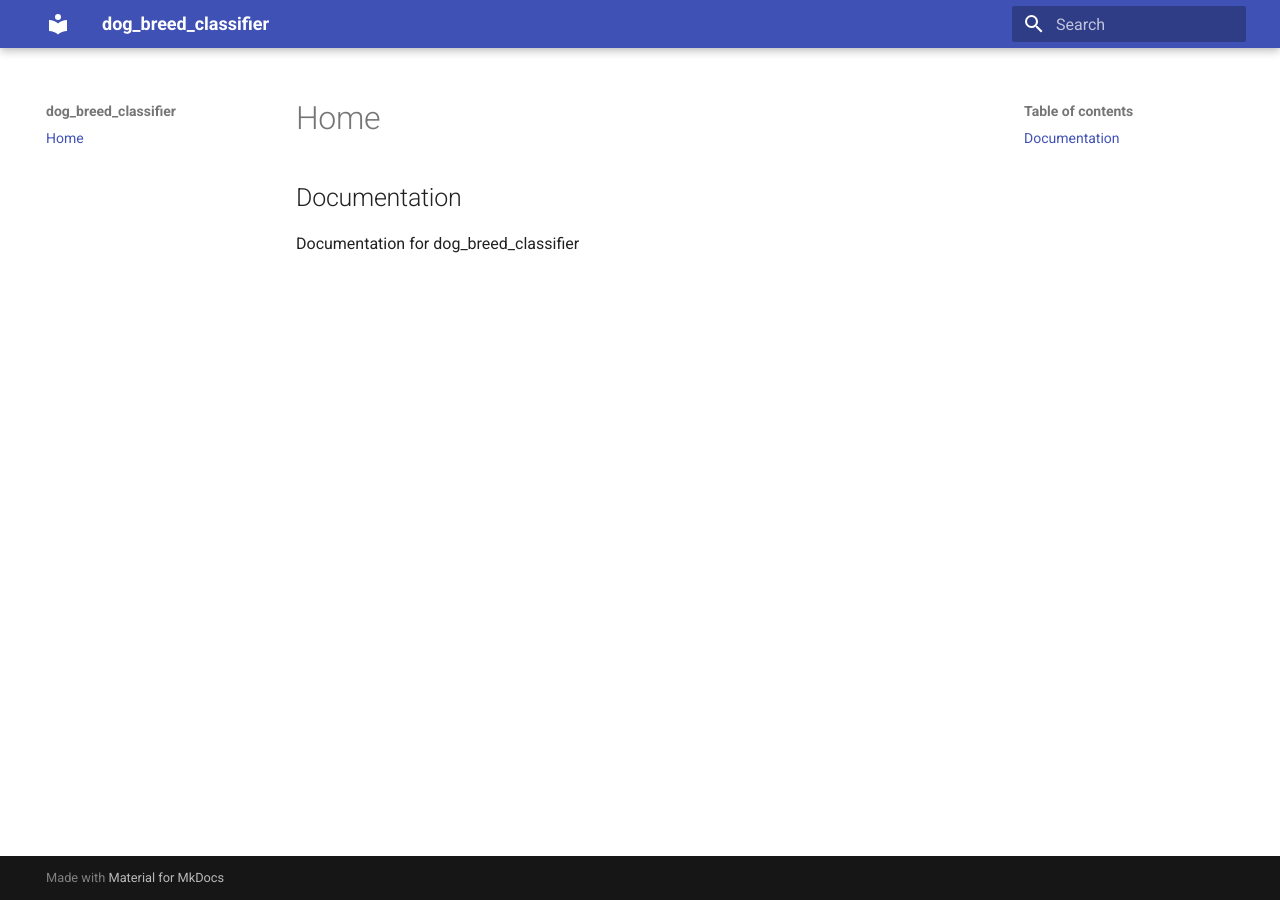
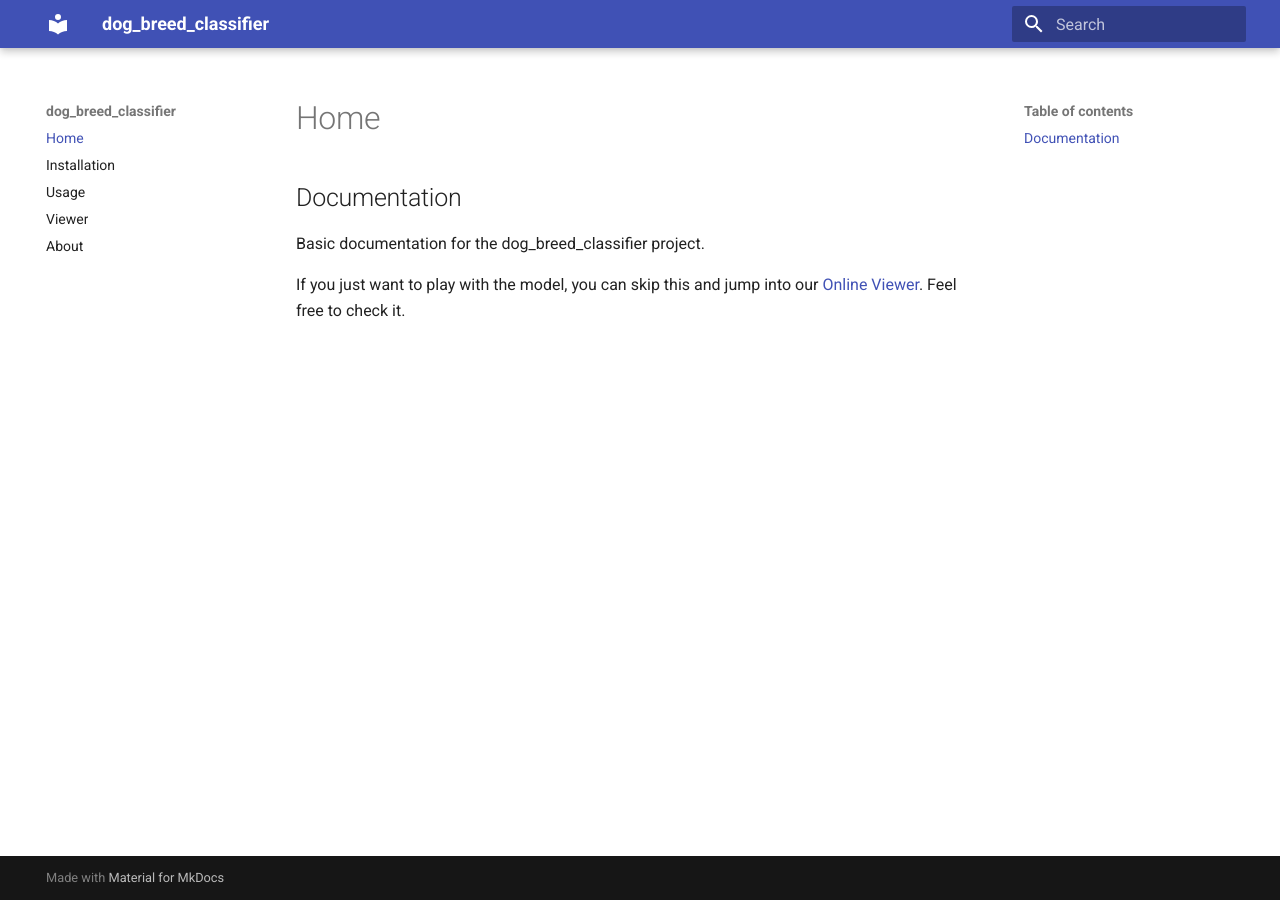
Before and after one commit to macaburguera/WeVibeMLops, an MkDocs documentation site: the page built from docs/source/index.md, in a window 1280 px wide. Built offline with MkDocs 1.6.1 and Material for MkDocs 9.7.7, drawn with Linux system fonts in a browser that asks for light colours.

Commit message:
finishing

```diff
--- a/docs/mkdocs.yaml
+++ b/docs/mkdocs.yaml
@@ -21,3 +21,13 @@
 
 nav:
   - Home: index.md
+  - Installation: installation.md
+  - Usage: usage.md
+  - Viewer: viewer.md
+  - About: about.md
+
+markdown_extensions:
+  - toc:
+      permalink: true
+  - pymdownx.superfences
+  - pymdownx.tabbed
--- a/docs/source/index.md
+++ b/docs/source/index.md
@@ -1,3 +1,5 @@
 ## Documentation
 
-Documentation for dog_breed_classifier
+Basic documentation for the dog_breed_classifier project.
+
+If you just want to play with the model, you can skip this and jump into our [Online Viewer](https://frontend-414169417184.europe-west1.run.app/). Feel free to check it.
```
Also changed, not shown: docs/source/about.md (added, +23 -0 lines), docs/source/installation.md (added, +25 -0 lines), docs/source/usage.md (added, +57 -0 lines), docs/source/viewer.md (added, +5 -0 lines).
